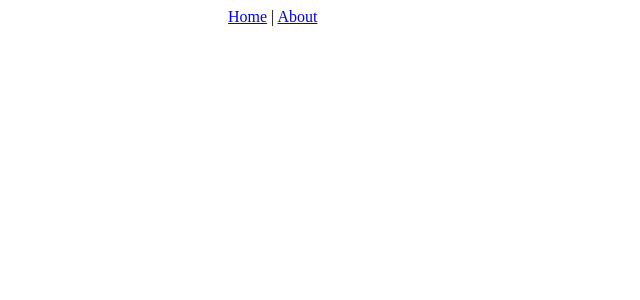
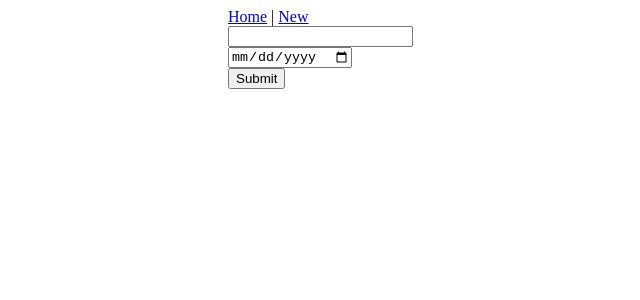
Before and after one commit to rhistoba/vue-ts-todo, a Vue app: page /new in a window 1280 px wide. Shown: the top 300 px of the page, without its empty margins (92-732 px from the left). Built offline with nearby package versions, Linux system fonts and the light colour scheme.

Commit message:
TodoNewコンポーネントを追加、Newページを追加

```diff
--- a/src/App.vue
+++ b/src/App.vue
@@ -2,7 +2,7 @@
   <div id="app">
     <div id="nav">
       <router-link to="/">Home</router-link> |
-      <router-link to="/about">About</router-link>
+      <router-link to="/new">New</router-link>
     </div>
     <router-view />
   </div>
--- /dev/null
+++ b/src/components/TodoNew.vue
@@ -0,0 +1,43 @@
+<template>
+  <div>
+    <form @submit.prevent="submitTodo">
+      <div>
+        <input type="text" required v-model="form.title" />
+      </div>
+      <div>
+        <input type="date" v-model="form.deadline" />
+      </div>
+      <div>
+        <input type="submit" />
+      </div>
+    </form>
+  </div>
+</template>
+
+<script lang="ts">
+import Vue from "vue";
+
+export default Vue.extend({
+  name: "TodoNew",
+  data() {
+    return {
+      form: {
+        title: "",
+        deadline: null
+      }
+    };
+  },
+  methods: {
+    submitTodo() {
+      const params = {
+        title: this.form.title,
+        deadline: this.form.deadline,
+        status: "todo"
+      };
+      this.$emit("add-todo", params);
+    }
+  }
+});
+</script>
+
+<style scoped lang="scss"></style>
--- a/src/router/index.ts
+++ b/src/router/index.ts
@@ -18,6 +18,11 @@ const routes = [
     // which is lazy-loaded when the route is visited.
     component: () =>
       import(/* webpackChunkName: "about" */ "../views/About.vue")
+  },
+  {
+    path: "/new",
+    name: "new",
+    component: () => import("../views/New.vue")
   }
 ];
 
--- /dev/null
+++ b/src/views/New.vue
@@ -0,0 +1,30 @@
+<template>
+  <div>
+    <TodoNew @add-todo="addTodo" />
+  </div>
+</template>
+
+<script lang="ts">
+import Vue from "vue";
+import TodoNew from "@/components/TodoNew.vue";
+import axios from "@/axios";
+
+export default Vue.extend({
+  name: "new",
+  components: {
+    TodoNew
+  },
+  methods: {
+    addTodo(params) {
+      axios
+        .post("/todos", params)
+        .then(response => {
+          this.$router.push("/");
+        })
+        .catch(error => {
+          alert("サーバとの通信に失敗しました。");
+        });
+    }
+  }
+});
+</script>
```
